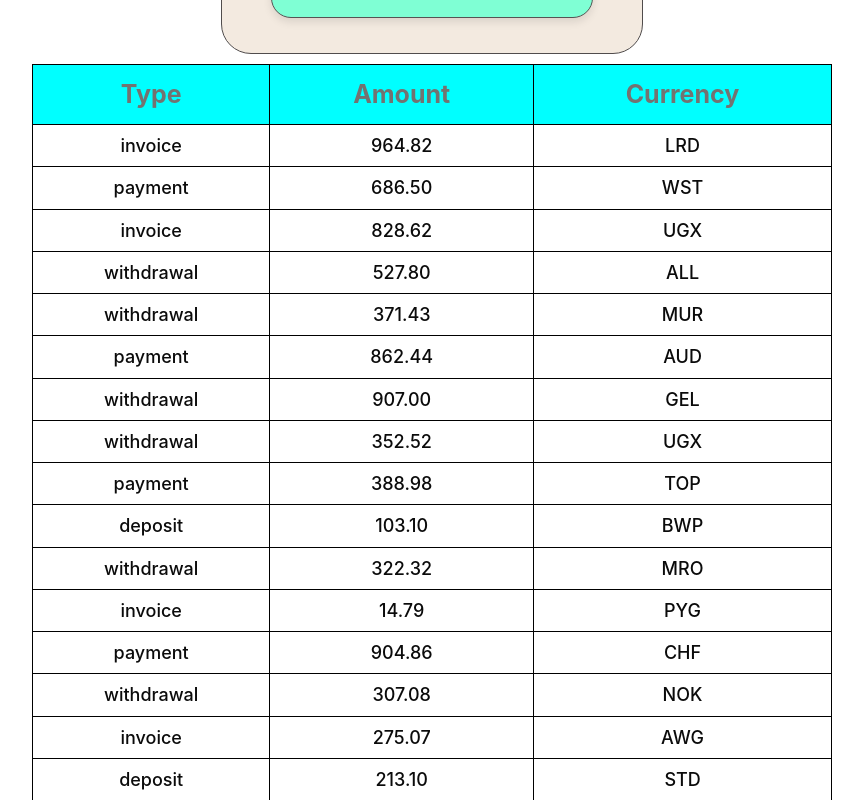
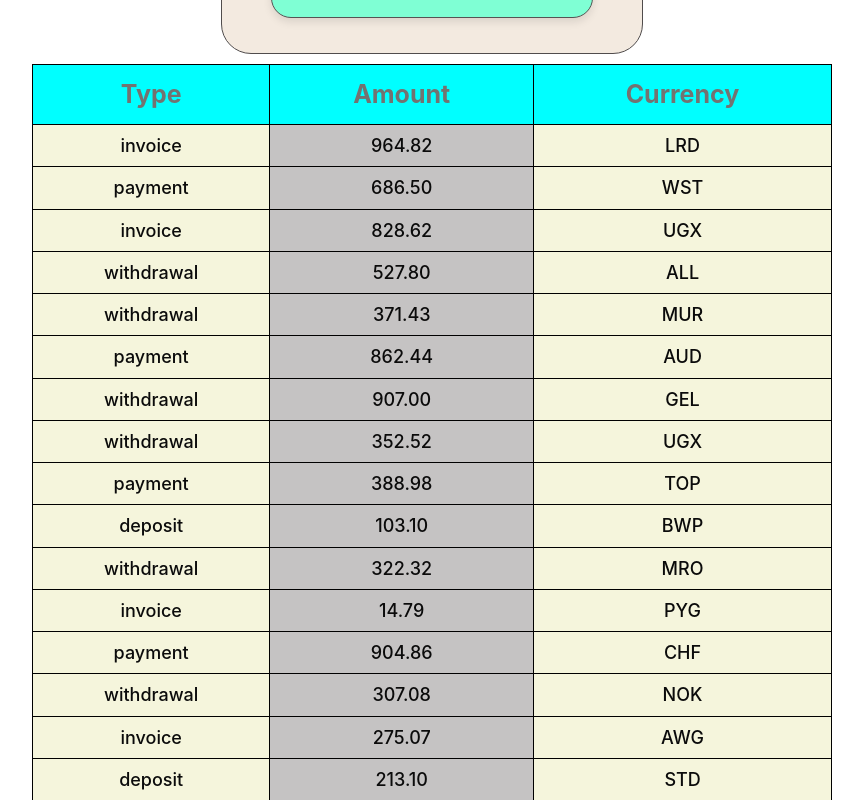
Before and after one commit to AllaKaplia/goit-react-hw-01-components, a React (Create React App) app: page / in a window 1280 px wide. Shown: the part 1200-2000 px from the top of the page, without its empty margins (208-1071 px from the left). Built offline with nearby package versions, Linux system fonts and the light colour scheme.

Commit message:
Update TransactionHistory.module.css

```diff
--- a/src/components/TransactionHistory/TransactionHistory.module.css
+++ b/src/components/TransactionHistory/TransactionHistory.module.css
@@ -9,7 +9,6 @@
     text-align: center;
     border-bottom: 1px solid #ddd;
     background-color: aqua;
-    /* border-bottom: 1px solid #ddd; */
 }
 
 .tr {
@@ -30,6 +29,14 @@
     padding: 10px;
 }
 
+.td:nth-child(odd) {
+    background-color: beige;
+}
+
+.td:nth-child(even) {
+    background-color: rgb(197, 195, 195);
+}
+
 .data {
     padding: 15px;
     border: 1px solid black;
```
